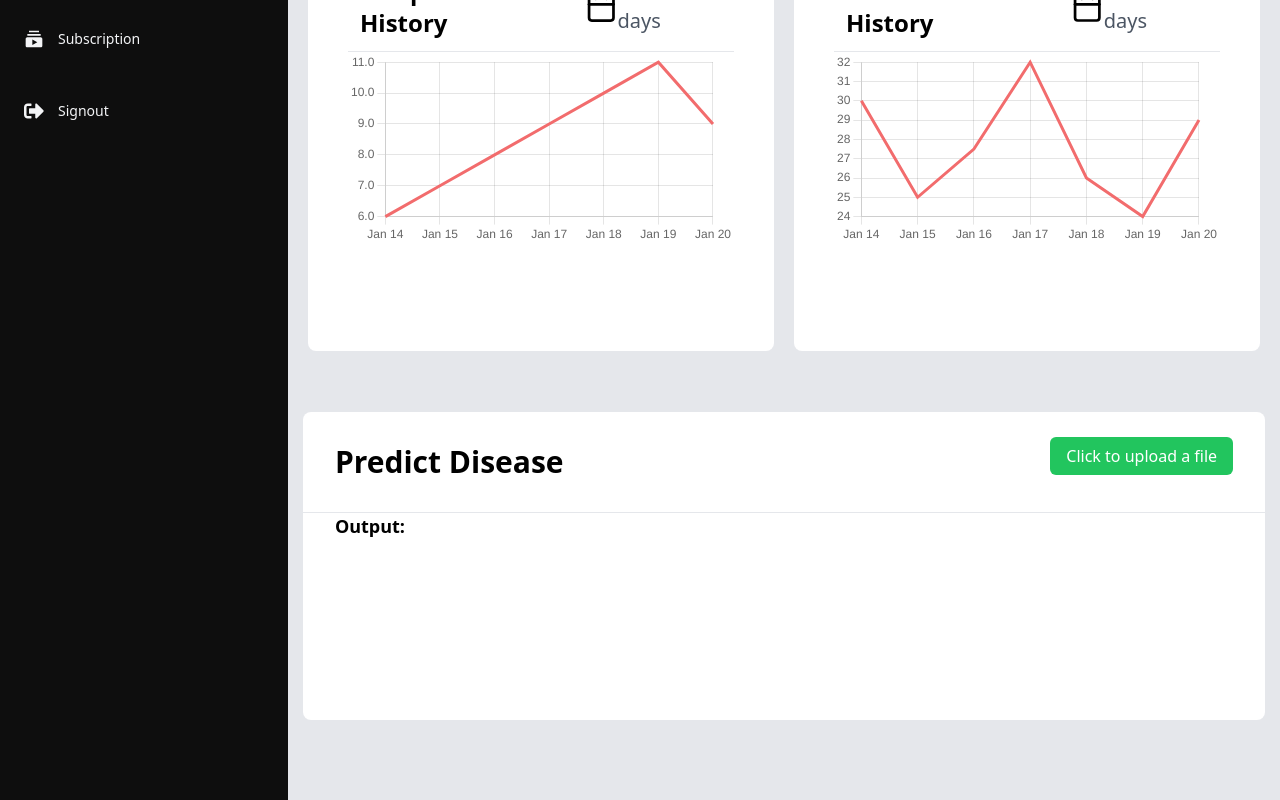
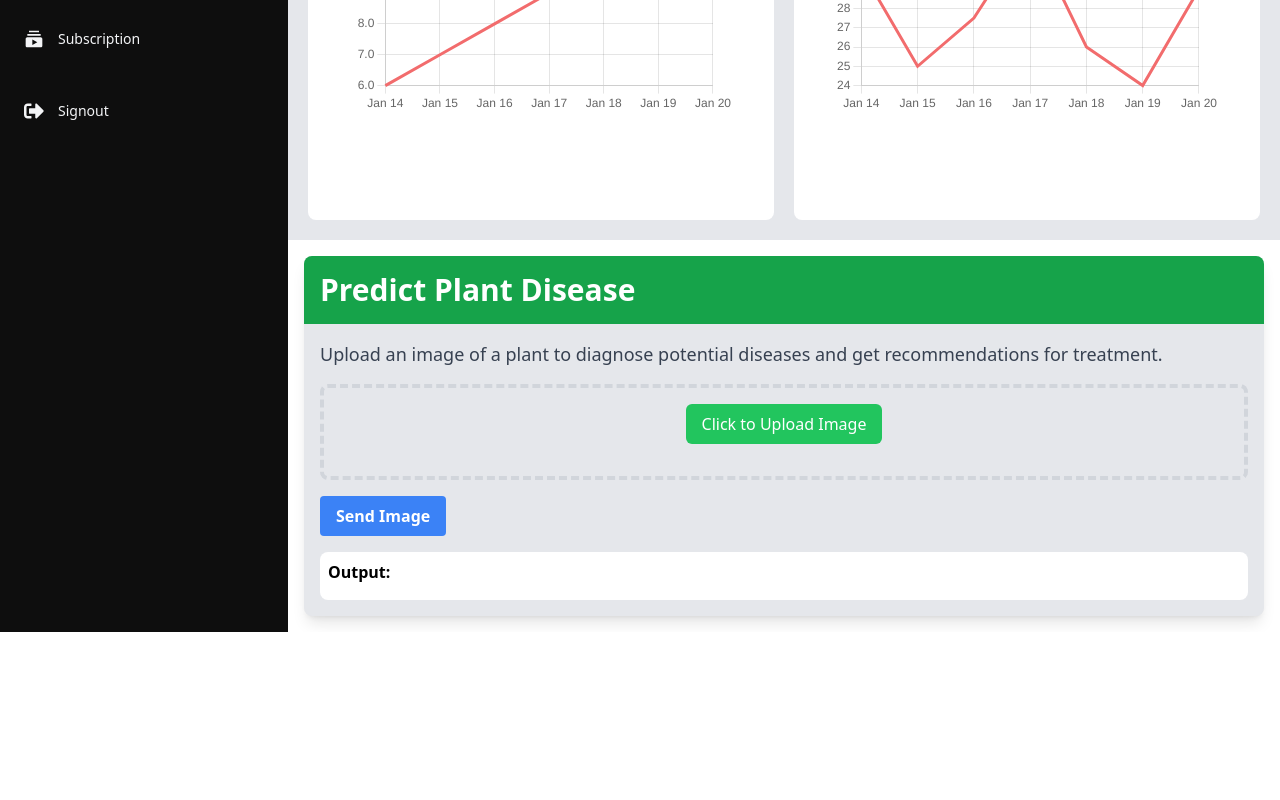
Before and after one commit to SusheelThapa/DELTA-GROWMORE, a React (Vite) app in the folder frontend/: page /crop-monitor in a window 1280 px wide. Shown: the part 641-1441 px from the top of the page. After the commit the page ends 1273 px from the top, so only its background shows below. Built offline with nearby package versions, Linux system fonts and the light colour scheme.

Commit message:
feat: integrate potato leaf disease classification from frontend to backend

```diff
--- /dev/null
+++ b/frontend/src/components/PredictPlantDisease/PredictPlantDisease.tsx
@@ -0,0 +1,102 @@
+import React, { useState } from "react";
+
+import apiClient from "../../services/apiClient";
+
+const PredictPlantDisease = () => {
+  const [imagePreview, setImagePreview] = useState<string>("");
+  const [output, setOutput] = useState<string>("");
+
+  const handleImageUpload = (event: React.ChangeEvent<HTMLInputElement>) => {
+    const file = event.target.files?.[0];
+    if (file) {
+      const reader = new FileReader();
+      reader.onloadend = () => {
+        setImagePreview(reader.result as string);
+      };
+      reader.readAsDataURL(file);
+    }
+  };
+
+  const sendImageToBackend = async () => {
+    const fileInput = document.getElementById("fileInput") as HTMLInputElement;
+    if (!fileInput.files?.length) {
+      alert("Please upload an image first.");
+      return;
+    }
+
+    const formData = new FormData();
+    formData.append("image", fileInput.files[0]);
+
+    try {
+      const response = await apiClient.post("/api/predict/", formData, {
+        headers: {
+          "Content-Type": "multipart/form-data",
+        },
+      });
+
+      // Assuming the response is in the format mentioned
+      const { class: disease, confidence, res: description } = response.data;
+      const resultText = `Disease: ${disease}\nConfidence: ${(
+        confidence * 100
+      ).toFixed(2)}%\nRecommendations: ${description}`;
+      setOutput(resultText);
+    } catch (error) {
+      console.error("Error sending image:", error);
+      alert("Error sending image");
+    }
+  };
+  return (
+    <div className="container mx-auto p-4">
+      <div className="prediction bg-gray-200 rounded-lg shadow-lg overflow-hidden">
+        <div className="header bg-green-600 text-white text-3xl font-bold p-4">
+          Predict Plant Disease
+        </div>
+        <div className="content p-4">
+          <p className="text-gray-700 text-lg mb-4">
+            Upload an image of a plant to diagnose potential diseases and get
+            recommendations for treatment.
+          </p>
+          <div className="upload-area border-dashed border-4 border-gray-300 rounded-lg p-4 text-center">
+            <label
+              htmlFor="fileInput"
+              className="cursor-pointer bg-green-500 text-white py-2 px-4 rounded-md inline-block"
+            >
+              Click to Upload Image
+            </label>
+            <input
+              type="file"
+              id="fileInput"
+              className="hidden"
+              onChange={handleImageUpload}
+            />
+            <div id="imagePreview" className="mt-4">
+              {imagePreview && (
+                <img
+                  src={imagePreview}
+                  className="max-w-xs max-h-64 mx-auto"
+                  alt="Plant Preview"
+                />
+              )}
+            </div>
+          </div>
+          <button
+            id="sendButton"
+            className="mt-4 bg-blue-500 hover:bg-blue-700 text-white font-bold py-2 px-4 rounded"
+            onClick={sendImageToBackend}
+          >
+            Send Image
+          </button>
+
+          <div className="results mt-4 p-2 bg-white rounded-lg">
+            <span className="font-bold">Output:</span>
+            <pre className="text-gray-800 text-lg mt-2 whitespace-pre-wrap">
+              {output}
+            </pre>
+          </div>
+        </div>
+      </div>
+    </div>
+  );
+};
+
+export default PredictPlantDisease;
--- /dev/null
+++ b/frontend/src/components/PredictPlantDisease/index.ts
@@ -0,0 +1 @@
+export { default } from "./PredictPlantDisease";
--- a/frontend/src/pages/CropMonitor/CropMonitor.tsx
+++ b/frontend/src/pages/CropMonitor/CropMonitor.tsx
@@ -2,21 +2,19 @@ import Average from "../../components/CropMonitor/Average";
 import DailyIrrigation from "../../components/CropMonitor/DailyIrrigation";
 import SoilMoistureHistoryData from "../../components/CropMonitor/SoilMoistureHistoryData";
 import SoilTemperatureHistory from "../../components/CropMonitor/SoilTemperatureHistory";
+import PredictPlantDisease from "../../components/PredictPlantDisease";
 
 const CropMonitor = () => {
-
   return (
     <>
       <div className="flex flex-col w-full">
         <div className="bg-gray-200 w-full h-[80%] flex flex-row justify-between p-3">
-          <div className="w-[49%] flex flex-col gap-6">
+          <div className="w-[49%] flex flex-col justify gap-6">
             <Average />
             <DailyIrrigation />
           </div>
           <div className="bg-white w-[49%] rounded-lg flex justify-center items-center flex-col">
-            <div className="text-3xl text-center font-bold">
-              Field Map
-            </div>
+            <div className="text-3xl text-center font-bold">Field Map</div>
             <hr />
             <div className="h-[80%] w-[80%] mt-2">
               <iframe
@@ -41,35 +39,7 @@ const CropMonitor = () => {
           </div>
         </div>
 
-        <div className="prediction w-full bg-gray-200 h-[50rem] flex justify-center mt-[-15rem]">
-          <div className="predictCard w-[97%] bg-white rounded-lg mb-[5rem]">
-            <div className="upload h-[3rem] w-full">
-              <div className="header  m-8 flex flex-row justify-between">
-                <div className="text-3xl font-bold">Predict Disease</div>
-                <div className="upload">
-
-                  <label
-                    htmlFor="fileInput"
-                    className="cursor-pointer bg-green-500 text-white py-2 px-4 rounded-md"
-                  >
-                    Click to upload a file
-                  </label>
-                  <input
-                    type="file"
-                    id="fileInput"
-                    className="hidden"
-                  />
-
-                </div>
-              </div>
-              <hr />
-            </div>
-            <div className="predictedOutput mx-[2rem] my-5 w-full text-lg">
-              <span className="font-bold">Output:</span>
-            </div>
-          </div>
-        </div>
-
+        <PredictPlantDisease />
       </div>
     </>
   );
```
